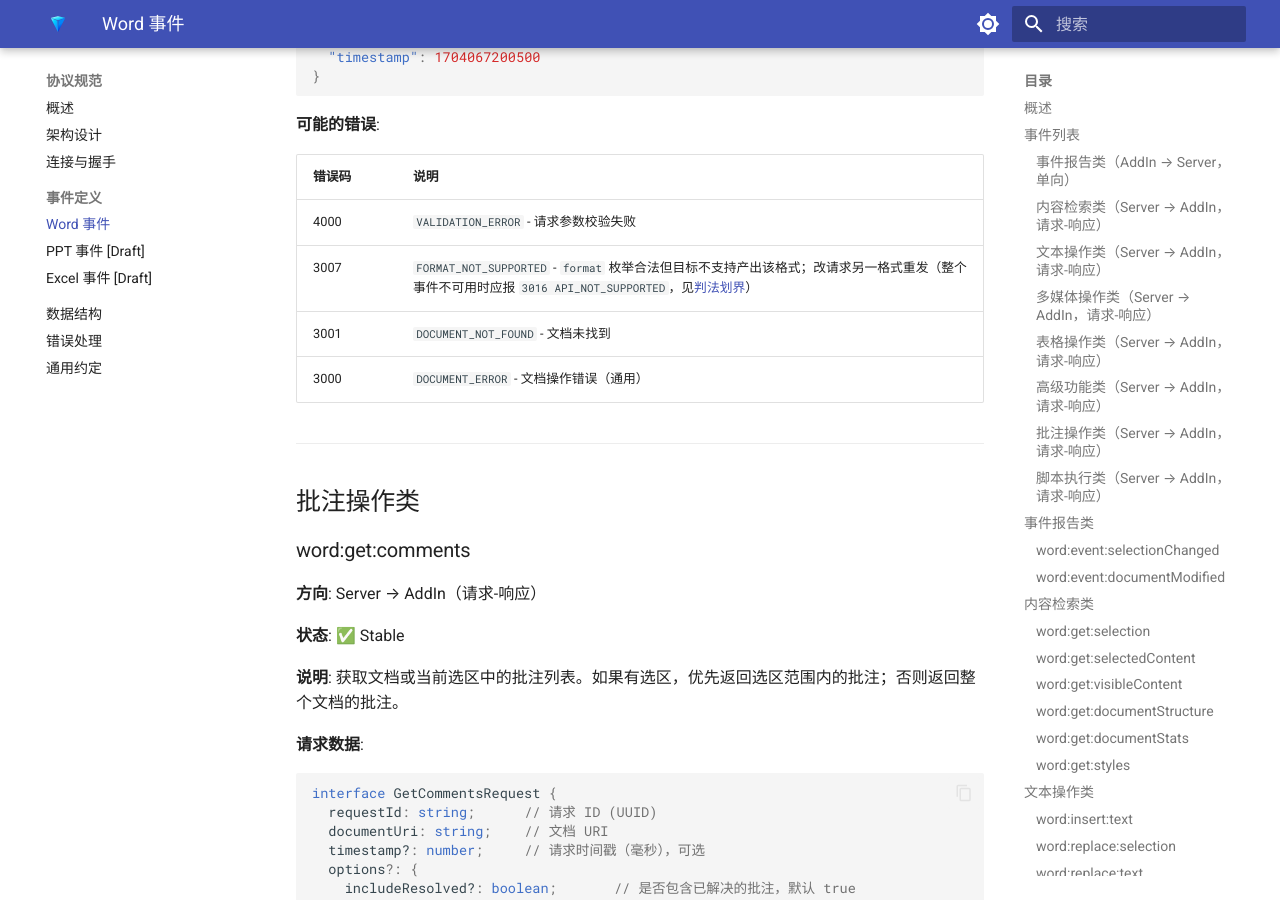
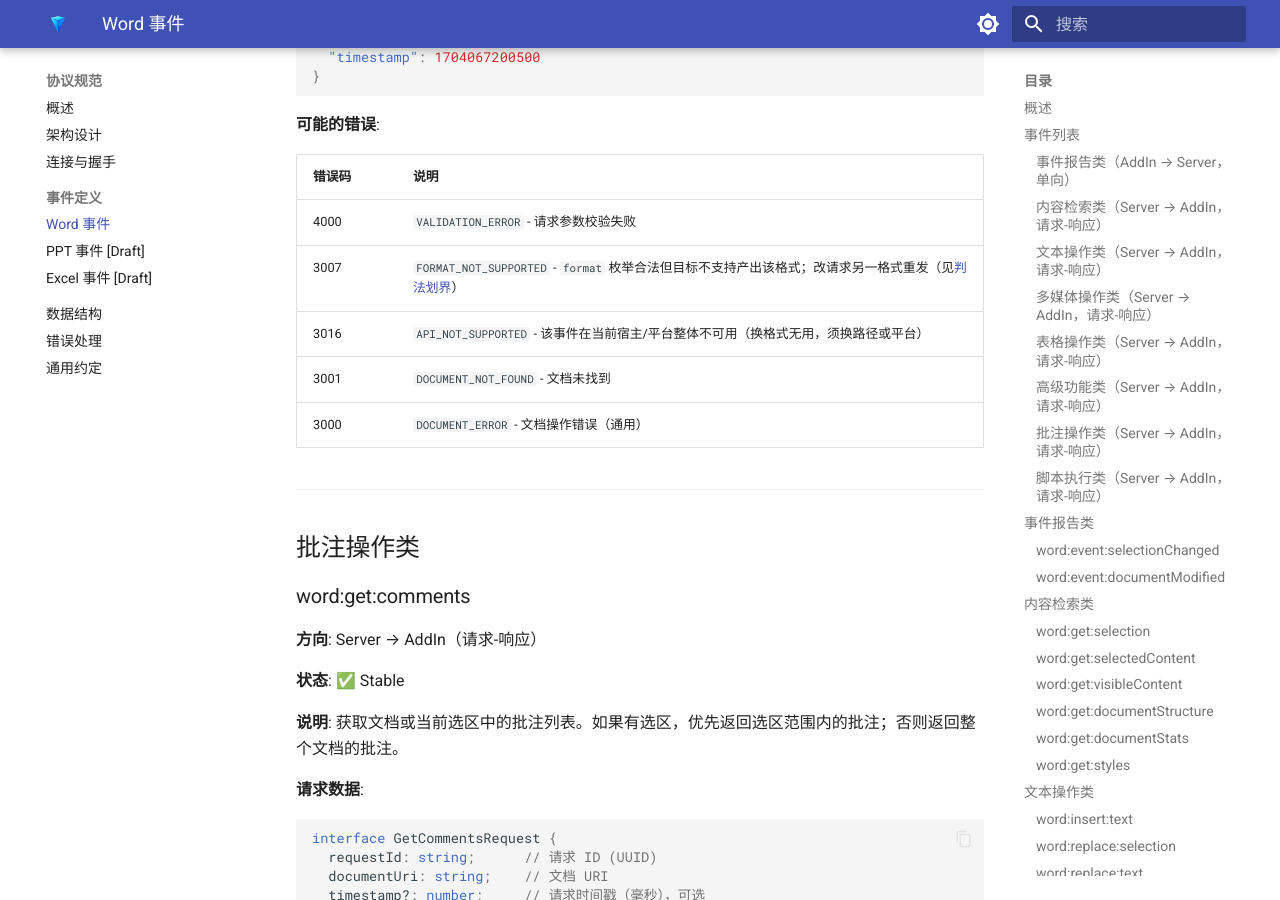
Before and after one commit to A2C-SMCP/oasp-protocol, an MkDocs documentation site: the page built from docs/specification/events-word.md, in a window 1280 px wide and 900 px high, scrolled down 46471 px. Built offline with MkDocs 1.6.1 and Material for MkDocs 9.7.7, drawn with Linux system fonts in a browser that asks for light colours; the version menu is left out.

Commit message:
docs(error-codes): 复审 🟡8——输出侧事件补 3016 独立行，3010 词表拆列自证
隔离审查复审裁定 🔴1/🔴2 清零、五项验收标准全达成，另提一项非阻塞 🟡：

- word:export:content / ppt:get:slideScreenshot 已 normatively 承认可发
  3016（「整个事件不可用时应报 3016」），却没给它独立表行，只藏在 3007
  行括号里——绕过本仓既有体例（/excel、/ppt 共 8+ 处均独立成行）。而这
  两个事件恰恰最依赖宿主能力、最需要 3016 降级路由。各补独立行，3007 行
  的括号缩回为纯判法划界链接。
- 3010 的 details.kind 词表拆列为「对象类型」+「本码语境下的定位方式」，
  让表格自己说清该说的话，不再靠旁注纠偏——这也正是 3008 复用该词表的
  前提（token 承载对象类型、定位方式由错误码承载）。

Refs #23

Co-Authored-By: Claude Opus 4.8 (1M context) <noreply@anthropic.com>

```diff
--- a/docs/specification/events-word.md
+++ b/docs/specification/events-word.md
@@ -2163,7 +2163,8 @@ interface ExportContentResponse {
 | 错误码 | 说明 |
 |--------|------|
 | 4000 | `VALIDATION_ERROR` - 请求参数校验失败 |
-| 3007 | `FORMAT_NOT_SUPPORTED` - `format` 枚举合法但目标不支持产出该格式；改请求另一格式重发（整个事件不可用时应报 `3016 API_NOT_SUPPORTED`，见[判法划界](error-handling.md#format_not_supported-3007)） |
+| 3007 | `FORMAT_NOT_SUPPORTED` - `format` 枚举合法但目标不支持产出该格式；改请求另一格式重发（见[判法划界](error-handling.md#format_not_supported-3007)） |
+| 3016 | `API_NOT_SUPPORTED` - 该事件在当前宿主/平台整体不可用（换格式无用，须换路径或平台） |
 | 3001 | `DOCUMENT_NOT_FOUND` - 文档未找到 |
 | 3000 | `DOCUMENT_ERROR` - 文档操作错误（通用） |
 
```
Also changed, not shown: docs/appendix/changelog.md (+2 -2 lines), docs/specification/error-handling.md (+9 -9 lines), docs/specification/events-ppt.md (+2 -1 lines).
